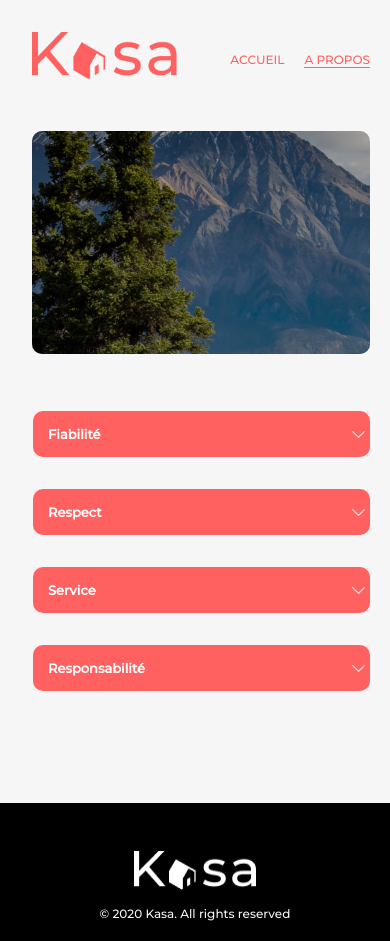
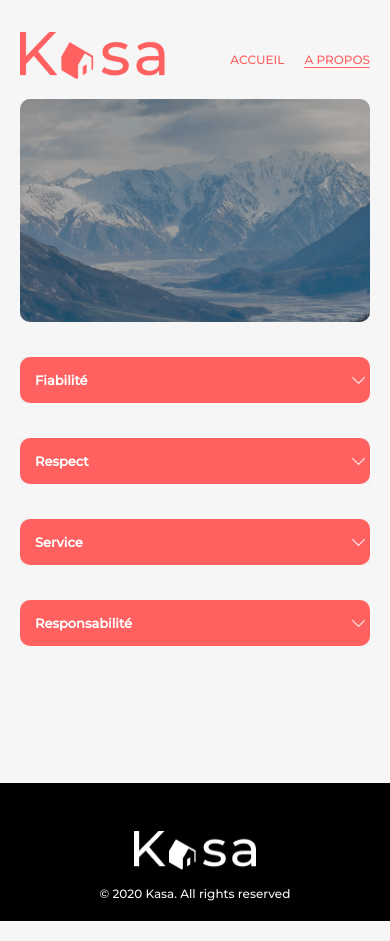
Before and after one commit to Baroin40370/site_kasa_React_App, a React (Create React App) app: page /propos in a window 390 px wide. Built offline with nearby package versions, Linux system fonts and the light colour scheme.

Commit message:
sauvegarde

```diff
--- a/public/index.html
+++ b/public/index.html
@@ -7,7 +7,9 @@
     <meta name="theme-color" content="#000000" />
     <meta
       name="description"
-      content="Web site created using create-react-app"
+      content=" Kasa site de location d’appartements entre particuliers, avec plus de
+      500 annonces postées chaque jour, Kasa fait partie des leaders de la
+      location d’appartements entre particuliers en France."
     />
     <link rel="apple-touch-icon" href="%PUBLIC_URL%/logo192.png" />
     <!--
@@ -24,7 +26,7 @@
       work correctly both with client-side routing and a non-root public URL.
       Learn how to configure a non-root public URL by running `npm run build`.
     -->
-    <title>Kasa site de location d’appartements entre particuliers, avec plus de 500 annonces postées chaque jour, Kasa fait partie des leaders de la location d’appartements entre particuliers en France.</title>
+
   </head>
   <body>
     <noscript>You need to enable JavaScript to run this app.</noscript>
--- a/src/pages/Error.jsx
+++ b/src/pages/Error.jsx
@@ -4,6 +4,7 @@ import Header from '../components/Header'
 const Error = () => {
   return (
     <div className="error">
+      <title>Oups! La page que vous demandez n'existe pas.</title>
       <Header />
       <main>
         <h1>404</h1>
--- a/src/pages/Home.jsx
+++ b/src/pages/Home.jsx
@@ -8,6 +8,7 @@ import banner from '../assets/img/banner.png'
 const Home = () => {
   return (
     <div className="home">
+      <title>Accueil</title>
       <Header />
       <Banner
         titre="Chez vous, partout et ailleurs"
--- a/src/pages/Propos.jsx
+++ b/src/pages/Propos.jsx
@@ -7,6 +7,7 @@ import Banner2 from '../assets/img/banner2.png'
 const Propos = () => {
   return (
     <div>
+      <title>Propos</title>
       <Header />
       <div className="proposbanner">
         <Banner image={Banner2} description="paysage montagnes et sapins" />
--- a/src/styles/_fiche_logement.scss
+++ b/src/styles/_fiche_logement.scss
@@ -30,7 +30,7 @@
             margin-left: 2rem;
         h1{
             font-weight: 500;
-            font-size: 36px;
+            font-size: 33px;
             color:  $color-rouge;
         }
         h2{
--- a/src/styles/components/_banner.scss
+++ b/src/styles/components/_banner.scss
@@ -17,6 +17,8 @@
     img {
         object-fit: cover;
         mix-blend-mode: darken;
+        width: 100%;
+        height: 100%;
         }
         .title{
           display: flex;
@@ -24,6 +26,6 @@
           justify-content: center;
           width: 100%;
           height: 100%;
-          padding: 4rem;
+
         }
     }
--- a/src/styles/components/_querry.scss
+++ b/src/styles/components/_querry.scss
@@ -14,6 +14,7 @@
         .logoheader img{
         width: 145px;
         height: 47px;
+        margin-left: 20px;
       }
 
       .banner{
@@ -23,10 +24,10 @@
         display: flex;
         justify-content: center;
         align-items: center;
-        margin-right: 20px;
-        margin-bottom: 25px;
+        margin: 0px 20px 25px 20px;
         h1{
         font-size: 24px;
+        padding: 0px 100px 0px 30px;
         }
       }
       .logement{
@@ -36,7 +37,6 @@
         margin:unset;
         padding: unset;
           ul{
-            padding-left:13px;
             li{
               height: 255px;
               width: 100%;
@@ -47,7 +47,7 @@
       }
       .container-slider{
         border-radius: 10px;
-        margin: 0px 20px 10px 32px;
+        margin: 0px 20px 10px 20px;
         height: 255px;
         .prev{
           left: 0px;
@@ -61,16 +61,22 @@
               height: 19.8px;
             }
         }
+        .container-count p{
+          display: none;
+        }
       }
       .fiche_logement{
         section{
           flex-flow: row wrap;
         .titre {
           flex-flow: row wrap;
+          margin-left: 20px;
           h1{
             font-size: 18px;
             width: 100%;
             margin-bottom: 10px;
+            margin-right: 20px;
+
           }
           h2{
            font-size: 14px;
@@ -81,6 +87,7 @@
         .host:nth-child(2){
           order:4;
           width: 20%;
+          margin-right:20px ;
             p{
               font-size: 12px;
             }
@@ -93,6 +100,7 @@
             order:2;
             margin-top: unset;
             width: 100%;
+            margin-left: 20px;
              ul{
               flex-flow: row wrap;
               justify-content: flex-start;
@@ -107,7 +115,7 @@
         }
         .star:nth-child(4){
           order: 3;
-          margin: 15px 0px 1rem 2rem;
+          margin: 15px 0px 13px 20px;
             svg{
               width: 15px;
             }
@@ -116,7 +124,7 @@
        .description{
           .rectangle{
             width: 100%;
-            margin: 0px 20px 30px 33px;
+            margin: 0px 20px 30px 20px;
            .accordion{
                margin-bottom: unset;
                .content{
@@ -153,7 +161,7 @@
         .title{
           justify-content: flex-start;
           padding: unset;
-          img{
+        img{
            background-image: url('../../assets/img/propos.png');
           }
         }
@@ -161,9 +169,10 @@
       }
       .collapse{
         width: unset;
-        margin: 10px 36px 10px 17px;
-        .accordion{
+        margin: 0px 20px;
+       .accordion{
           width: 100%;
+          margin: 10px 20px 25px 20px;
          .title{
             padding: 5px;
              h2{
```
Also changed, not shown: src/assets/img/propos(1).png (deleted).
